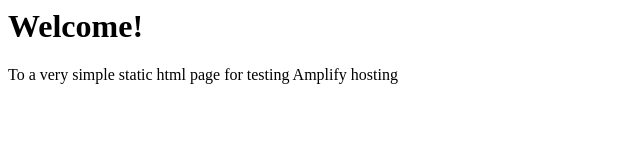
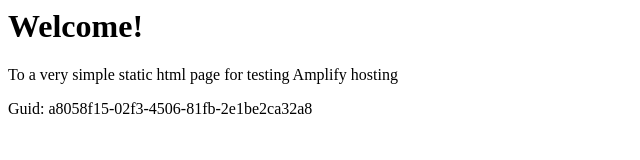
Before and after one commit to aws-aemilia-icn/Github-PR-Commit-Integration-Test-DoNotTouch-Gith-OKSLNVO2-v1-preprod-ap-northeast-2, a website: page src/index.html in a window 1280 px wide. Shown: the whole page, without its empty margins (0-640 px from the left). Drawn offline with Linux system fonts and the light colour scheme.

Commit message:
commit from integ tests

```diff
--- a/src/index.html
+++ b/src/index.html
@@ -1,3 +1,5 @@
+
+
 <html lang="en">
 
 <head>
@@ -10,6 +12,6 @@
 <body>
     <h1>Welcome!</h1>
     <p>To a very simple static html page for testing Amplify hosting</p>
-</body>
+    <p>Guid: a8058f15-02f3-4506-81fb-2e1be2ca32a8</p></body>
 
 </html>
```
